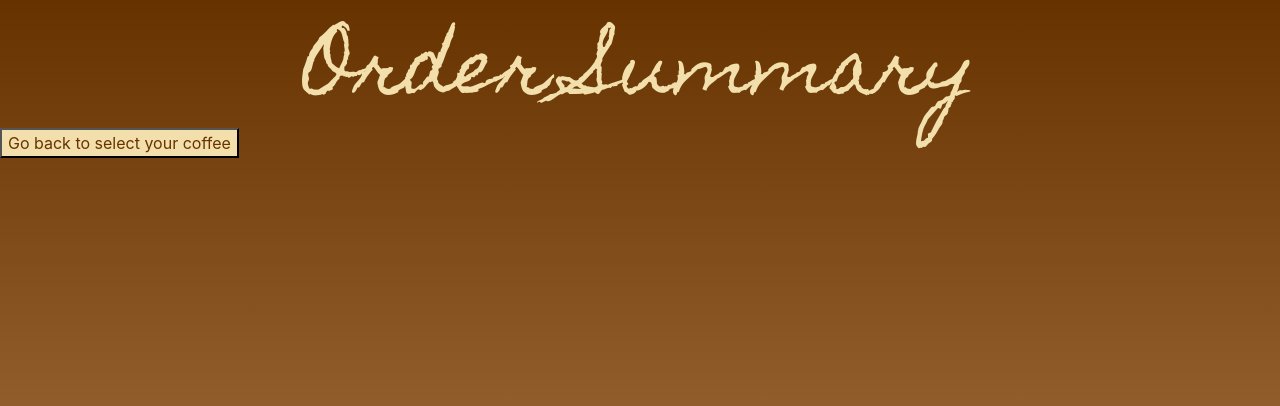
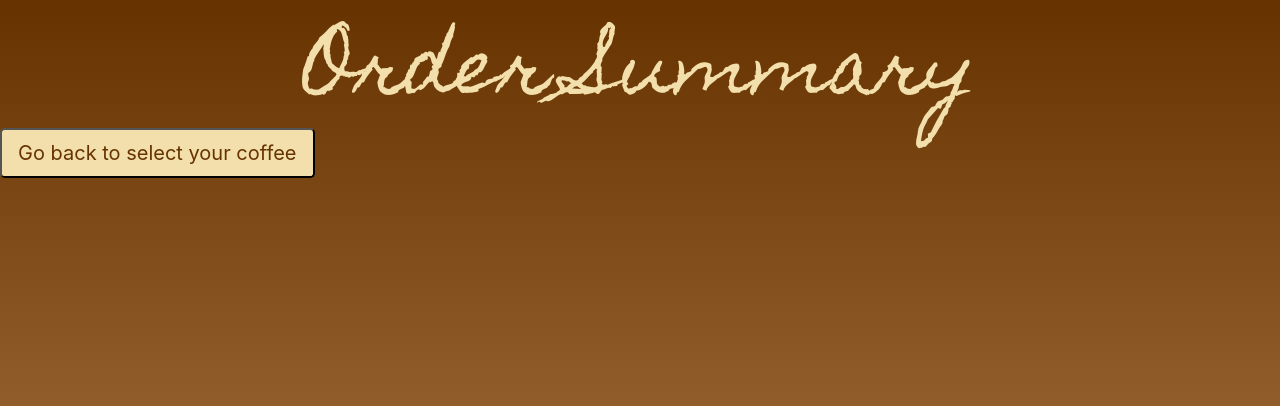
Before and after one commit to mwithers70/CoffeeandTiquila, a React (Create React App) app in the folder coffeefe/: page /ordersummary in a window 1280 px wide. Shown: the top 406 px of the page. Built offline with nearby package versions, Linux system fonts and the light colour scheme.

Commit message:
button size change

```diff
--- a/coffeefe/src/Components/OrderSummary.js
+++ b/coffeefe/src/Components/OrderSummary.js
@@ -9,7 +9,7 @@ class OrderSummary extends Component{
                 <div className="styles fixHeight" >
                 <h1>Order Summary</h1>
 
-                <button><a href="./coffeeshops"> Go back to select your coffee </a></button>
+                <button className="btn-lg "><a href="./coffeeshops"> Go back to select your coffee </a></button>
                 </div>
             </div>
         );
```
